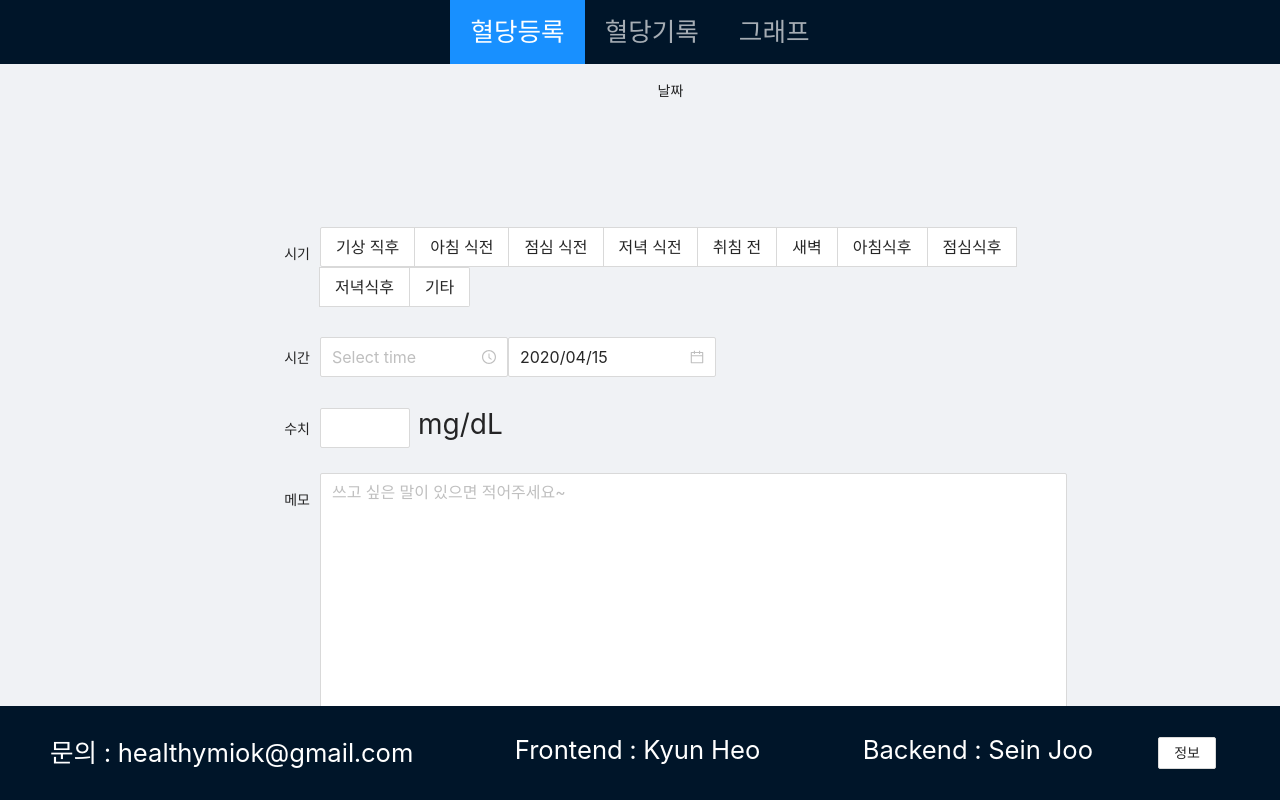
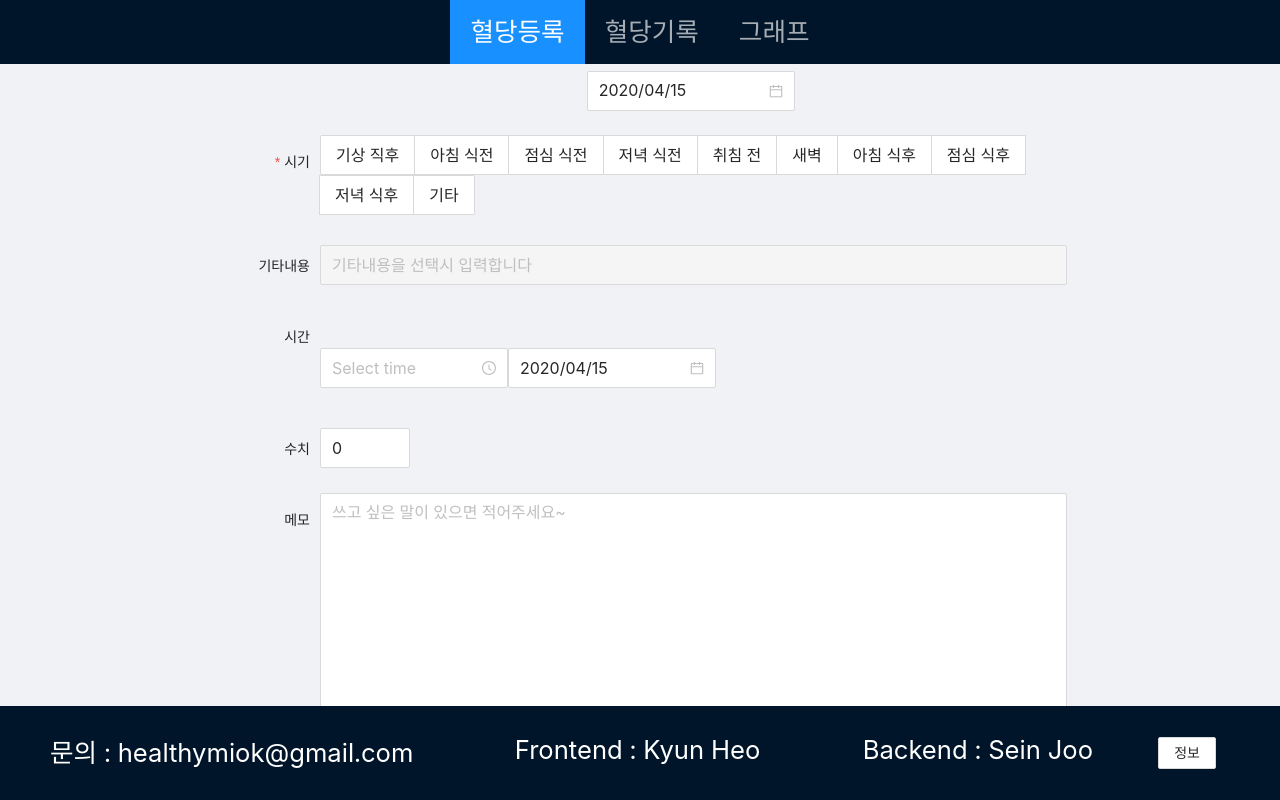
Before and after one commit to SeKyun/healthy-miok, a React (Create React App) app in the folder frontend/: page /bloodSugar in a window 1280 px wide. Built offline with nearby package versions, Linux system fonts and the light colour scheme.

Commit message:
feat: 혈당 등록 로직 변경

```diff
--- a/frontend/package.json
+++ b/frontend/package.json
@@ -11,13 +11,15 @@
     "axios": "^0.19.2",
     "eslint-config-airbnb": "^18.1.0",
     "eslint-config-prettier": "^6.10.1",
+    "moment": "^2.25.3",
     "node-sass": "^4.13.1",
     "react": "^16.13.1",
     "react-dom": "^16.13.1",
     "react-router-dom": "^5.1.2",
     "react-scripts": "3.4.1",
     "sass-loader": "^8.0.2",
-    "webpack": "4.42.0"
+    "webpack": "4.42.0",
+    "yarn": "^1.22.4"
   },
   "scripts": {
     "start": "react-scripts start",
--- a/frontend/src/components/organisms/home/bloodSugar/enroll/enroll.js
+++ b/frontend/src/components/organisms/home/bloodSugar/enroll/enroll.js
@@ -9,85 +9,126 @@ import {
   Input,
 } from 'antd';
 import './enroll.scss';
-import { CaretLeftOutlined, CaretRightOutlined } from '@ant-design/icons';
 import moment from 'moment';
-
+import axios from 'axios';
 
 const Enroll = () => {
   const dateFormat = 'YYYY/MM/DD';
-  const [date, setDate] = React.useState(moment(new Date(), dateFormat));
   const formItemLayout = {
     labelCol: { span: 6 },
     wrapperCol: { span: 14 },
   };
 
-  const SubmitFunc = () => {
-
+  const [form] = Form.useForm();
+  const [isAvailable, setAvailable] = React.useState(true);
+  const onChange = (e) => {
+    if (e.target.value === '기타') {
+      setAvailable(false);
+    } else {
+      setAvailable(true);
+    }
+  };
+  const formatDate = (d) => {
+    const year = d._i.getFullYear();
+    let month = d._i.getMonth();
+    let date = d._i.getDate();
+    month = month < 10 ? `0${month}` : month;
+    date = date < 10 ? `0${date}` : date;
+    return `${year}-${month}-${date}`;
+  };
+  const onFinish = async (data) => {
+    data.today = formatDate(data.today);
+    data.time = data.time._d.toTimeString().split(' ')[0];
+    data.date = formatDate(data.date);
+    console.log(data);
+    const response = await axios.post(
+      'http://miok.site:3001/api/blood-sugar',
+      data,
+    );
+    console.log(response);
   };
   return (
     <div className="enroll">
-      <Form colon={false} size="large" {...formItemLayout}>
-        <Form.Item
-          name="datePickLayout"
-          label="날짜"
-          labelCol={{ span: 12, offset: 1 }}
-          wrapperCol={{ span: 12, offset: 11 }}
-        >
-          <Button
-            type="link"
-            size="large"
-            icon={<CaretLeftOutlined />}
-            onClick={() => {
-              setDate(moment(date, dateFormat).subtract('days', 1));
-            }}
-          />
+      <Form
+        colon={false}
+        size="large"
+        {...formItemLayout}
+        form={form}
+        onFinish={onFinish}
+        initialValues={{
+          today: moment(new Date(), dateFormat),
+          when: null,
+          desc_etc: null,
+          time: null,
+          date: moment(new Date(), dateFormat),
+          value: 0,
+          memo: null,
+        }}
+      >
+        <Form.Item name="today" wrapperCol={{ span: 12, offset: 11 }}>
           <DatePicker
-            defaultValue={moment(date, dateFormat)}
+            defaultValue={moment(new Date(), dateFormat)}
             format={dateFormat}
-            value={moment(date, dateFormat)}
-          />
-          <Button
-            type="link"
-            size="large"
-            icon={<CaretRightOutlined />}
-            onClick={() => {
-              setDate(moment(date, dateFormat).add('days', 1));
-            }}
+            value={moment(new Date(), dateFormat)}
           />
         </Form.Item>
-        <Form.Item name="timeLayout" label="시기">
-          <Radio.Group>
+
+        <Form.Item
+          name="when"
+          label="시기"
+          rules={[{ required: true, message: '측정 시기를 선택해주세요' }]}
+        >
+          <Radio.Group onChange={onChange}>
             <Radio.Button value="기상 직후">기상 직후</Radio.Button>
             <Radio.Button value="아침 식전">아침 식전</Radio.Button>
             <Radio.Button value="점심 식전">점심 식전</Radio.Button>
             <Radio.Button value="저녁 식전">저녁 식전</Radio.Button>
             <Radio.Button value="취침 전">취침 전</Radio.Button>
             <Radio.Button value="새벽">새벽</Radio.Button>
-            <Radio.Button value="아침 식후">아침식후</Radio.Button>
-            <Radio.Button value="7">점심식후</Radio.Button>
-            <Radio.Button value="8">저녁식후</Radio.Button>
-            <Radio.Button value="9">기타</Radio.Button>
+            <Radio.Button value="아침 식후">아침 식후</Radio.Button>
+            <Radio.Button value="점심 식후">점심 식후</Radio.Button>
+            <Radio.Button value="저녁 식후">저녁 식후</Radio.Button>
+            <Radio.Button value="기타">기타</Radio.Button>
           </Radio.Group>
         </Form.Item>
-        <Form.Item name="layout" label="시간">
-          <TimePicker use12Hours format="h:mm a" />
-          <DatePicker
-            defaultValue={moment(new Date(), dateFormat)}
-            format={dateFormat}
+
+        <Form.Item name="desc_etc" label="기타내용">
+          <Input
+            placeholder="기타내용을 선택시 입력합니다"
+            disabled={isAvailable}
           />
         </Form.Item>
-        <Form.Item name="input-number" label="수치">
+
+        <Form.Item label="시간" style={{ marginBottom: 0 }}>
+          <Form.Item
+            name="time"
+            style={{ display: 'inline-block' }}
+            rules={[{ required: true, message: '측정 시간을 선택해주세요' }]}
+          >
+            <TimePicker use12Hours format="h:mm a" />
+          </Form.Item>
+
+          <Form.Item name="date" style={{ display: 'inline-block' }}>
+            <DatePicker
+              defaultValue={moment(new Date(), dateFormat)}
+              format={dateFormat}
+            />
+          </Form.Item>
+        </Form.Item>
+
+        <Form.Item name="value" label="수치">
           <InputNumber min={0} max={800} />
-          <span className="ant-form-text">mg/dL</span>
         </Form.Item>
+
         <Form.Item name="memo" label="메모">
           <Input.TextArea
             rows={10}
             placeholder="쓰고 싶은 말이 있으면 적어주세요~"
           />
         </Form.Item>
+
         <Form.Item colon={false} wrapperCol={{ span: 12, offset: 12 }}>
-          <Button type="primary" onClick={SubmitFunc}>
+          <Button type="primary" htmlType="submit">
             등록
           </Button>
         </Form.Item>
```
Also changed, not shown: 2 other files (tests, documents, lock files or other folders).
